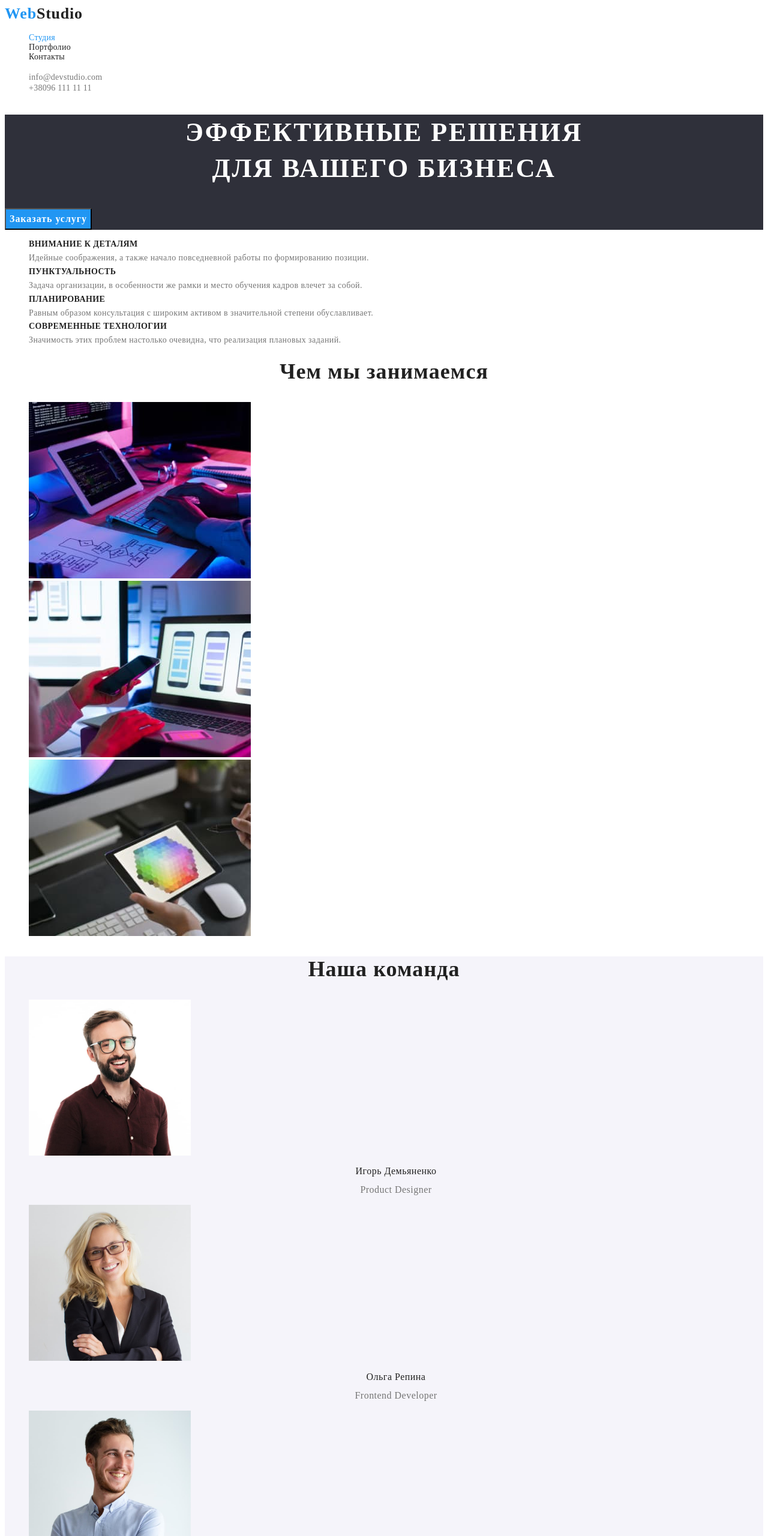
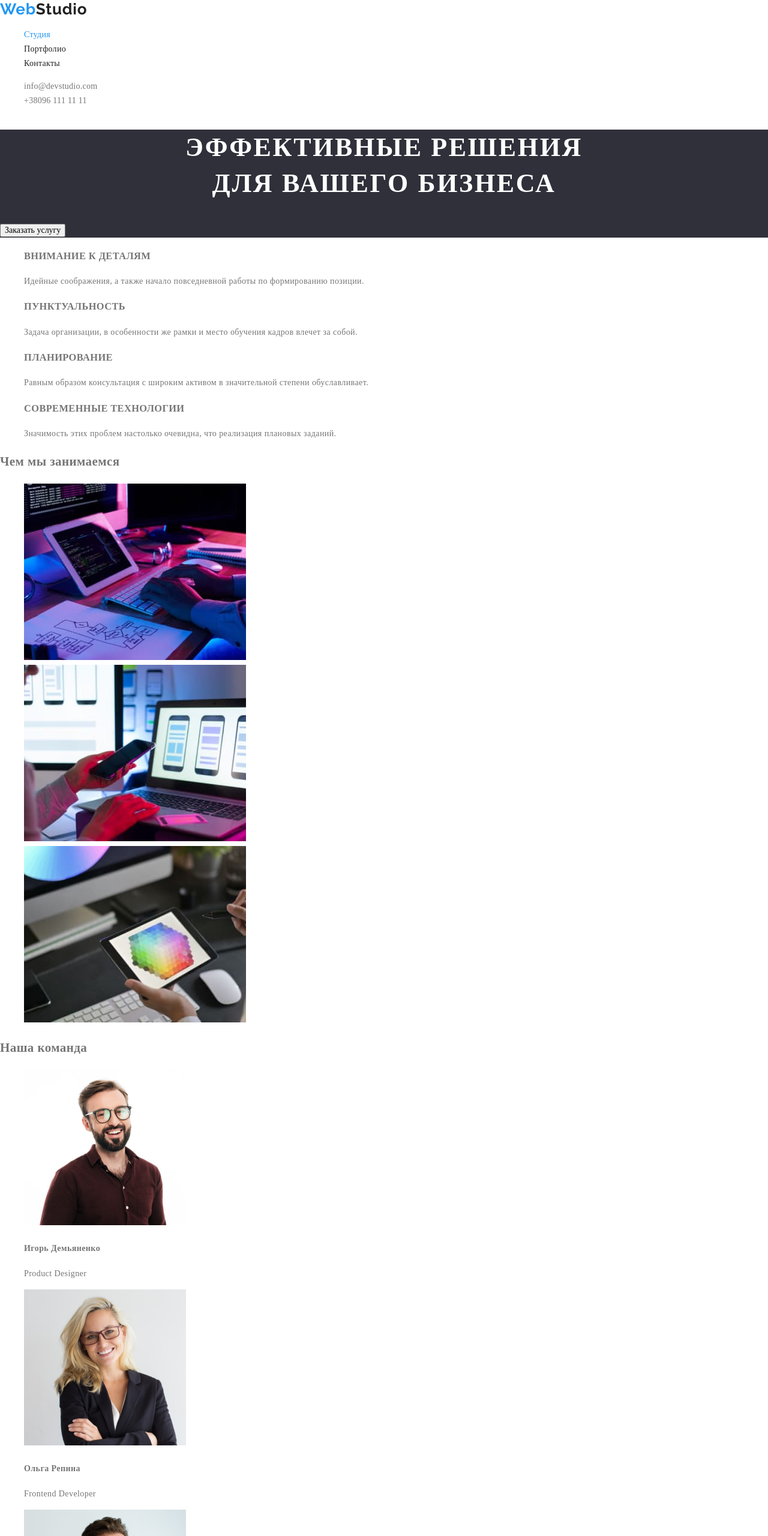
Before and after one commit to Milliardow/webstudio, a plain HTML site: page index.html in a window 1280 px wide. Shown: the top 2560 px of the page at 60% size. Drawn offline with nearby package versions, Linux system fonts and the light colour scheme; a web font is replaced by a local one.

Commit message:
нормальная версия
Прописаны нормальные классы
и комментарии

```diff
--- a/css/style.css
+++ b/css/style.css
@@ -1,3 +1,7 @@
+html {
+  scroll-behavior: smooth;
+}
+/*Переменные*/
 :root {
   --button-primary-color: #2196f3;
   --logo-first-color: #2196f3;
@@ -9,171 +13,96 @@
   --footer-text-color: rgba(255, 255, 255, 0.6);
   --command-backgroung-color: #f5f4fa;
 }
-body {
-  font-family: "Robota" sans-serif;
+Body {
+  background-color: white;
+  font-family: Roboto sans-serif;
+  font-style: normal;
+  font-weight: normal;
+  color: #757575;
+  font-size: 14px;
+  line-height: 1.71;
+  letter-spacing: 0.03em;
 }
-.link {
+a {
   text-decoration: none;
 }
-
-.list {
+ul {
   list-style: none;
 }
+.visually-hidden {
+  position: absolute;
+  white-space: nowrap;
+  width: 1px;
+  height: 1px;
+  overflow: hidden;
+  border: 0;
+  padding: 0;
+  clip: rect(0 0 0 0);
+  clip-path: inset(50%);
+  margin: -1px;
+}
 
-.logo-link {
-  font-family: Raleway sans-serif;
-  font-style: normal;
+.container {
+}
+/*HEADER sections*/
+.nav {
+}
+.logo {
+  font-family: Raleway;
   font-weight: 700;
   font-size: 26px;
   line-height: 1.19;
   letter-spacing: 0.03em;
   color: var(--logo-first-color);
 }
-
-.logo-footer {
-  font-family: Raleway sans-serif;
-  font-style: normal;
+.logo-span {
+  font-family: Raleway;
   font-weight: 700;
   font-size: 26px;
   line-height: 1.19;
   letter-spacing: 0.03em;
-  color: var(--logo-first-color);
-}
-
-.logo-two {
   color: var(--black-logo-color);
 }
-.span-footer {
-  color: var(--logo-white-color);
-}
-
-.nav-item :hover,
-.nav-item :focus {
-  color: var(--button-primary-color);
+.nav-list {
 }
 .nav-item {
-  font-family: Roboto sans-serif;
-  font-style: normal;
+}
+.nav-link {
   font-weight: 500;
   font-size: 14px;
-  line-height: 1.14;
+  line-height: 16px;
   letter-spacing: 0.02em;
   color: var(--black-logo-color);
 }
+.nav-link:focus,
+.nav-link:hover {
+  background-color: var(--logo-white-color);
+  color: var(--button-primary-color);
+}
+.current {
+  background-color: var(--logo-white-color);
+  color: var(--button-primary-color);
+}
+.nav-contact {
+}
+.nav-contact-item {
+}
 .nav-contact-link {
-  font-family: Roboto sans-serif;
-  font-style: normal;
   font-weight: 500;
   font-size: 14px;
   line-height: 1.14;
   letter-spacing: 0.02em;
   color: var(--text-grey-color);
 }
-.nav-contact-link:hover,
-.nav-contact-link:focus {
+.nav-contact-link:focus,
+.nav-contact-link:hover {
+  background-color: var(--logo-white-color);
   color: var(--button-primary-color);
 }
-
-.button {
-  background: var(--button-background-color);
-  border-radius: 4px;
-}
-.button:hover,
-.button:focus {
-  color: var(--button-primary-color);
-}
-.current {
-  color: var(--logo-white-color);
-  background-color: var(--button-primary-color);
-}
-.current-active {
-  color: var(--button-primary-color);
-}
-
-.footer {
+.hero-section {
   background-color: var(--footer-backgroung-color);
 }
-
-.text-gallery {
-  font-family: Roboto sans-serif;
-  font-style: normal;
-  font-weight: 500;
-  font-size: 16px;
-  line-height: 1.87;
-  letter-spacing: 0.03em;
-
-  color: var(--text-grey-color);
-}
-.gallery-title {
-  font-family: Roboto sans-serif;
-  font-style: normal;
-  font-weight: 700;
-  font-size: 18px;
-  line-height: 2;
-  letter-spacing: 0.06em;
-
-  color: var(--black-logo-color);
-}
-
-.adress-link:hover,
-.adress-link:focus {
-  color: var(--button-primary-color);
-}
-.adress-link {
-  font-family: Roboto sans-serif;
-  font-style: normal;
-  font-weight: 500;
-  font-size: 14px;
-  line-height: 1.71;
-  letter-spacing: 0.03em;
-  color: var(--footer-text-color);
-}
-.adress-adress {
-  font-family: Roboto sans-serif;
-  font-style: normal;
-  font-weight: 500;
-  font-size: 14px;
-  line-height: 1.71;
-  letter-spacing: 0.03em;
-
-  color: var(--logo-white-color);
-}
-.section-title {
-  font-family: Roboto sans-serif;
-  font-style: normal;
-  font-weight: 700;
-  font-size: 36px;
-  line-height: 1.17;
-  text-align: center;
-  letter-spacing: 0.03em;
-  color: var(--black-logo-color);
-}
-.command-name {
-  font-family: Roboto sans-serif;
-  font-style: normal;
-  font-weight: 500;
-  font-size: 16px;
-  line-height: 1.19px;
-  text-align: center;
-  letter-spacing: 0.03em;
-  color: var(--black-logo-color);
-}
-.command-prof {
-  font-family: Roboto sans-serif;
-  font-style: normal;
-  font-weight: 500;
-  font-size: 16px;
-  line-height: 1.19;
-  text-align: center;
-  letter-spacing: 0.03em;
-  color: var(--text-grey-color);
-}
-.section-command {
-  background-color: var(--command-backgroung-color);
-}
-.first-title {
-  font-family: Roboto sans-serif;
-  font-style: normal;
+.hero-title {
   font-weight: 900;
   font-size: 44px;
   line-height: 1.36;
@@ -182,50 +111,70 @@ body {
   text-transform: uppercase;
   color: var(--logo-white-color);
 }
-.first-section {
-  background-color: var(--footer-backgroung-color);
+.primary-button {
 }
-.primary-button {
-  color: var(--logo-white-color);
-  background-color: var(--button-primary-color);
-  font-family: Roboto sans-serif;
-  font-style: normal;
-  font-weight: bold;
-  font-size: 16px;
-  line-height: 1.87;
-  display: flex;
-  align-items: center;
-  text-align: center;
-  letter-spacing: 0.06em;
+/*Reasons sections*/
+.reasons {
 }
-.primary-button:focus,
-.primary-button:hover {
-  color: var(--logo-white-color);
+.reasons-list {
 }
-.reasons {
-  font-style: normal;
-  font-weight: 700;
-  font-size: 14px;
-  line-height: 1.14;
-  letter-spacing: 0.03em;
-  text-transform: uppercase;
-  color: var(--black-logo-color);
+.reasons-item {
 }
 .reasons-text {
-  font-style: normal;
-  font-weight: 500;
-  font-size: 14px;
-  line-height: 1.71px;
-  letter-spacing: 0.03em;
-  color: var(--text-grey-color);
 }
-.non-link {
-  color: var(--black-logo-color);
+/*Specific sections*/
+.specific {
 }
-.site-nav-button:hover {
-  background-color: var(--button-primary-color);
-  color: var(--logo-white-color);
+.specific-title {
 }
-.site-nav-button:focus {
-  color: var(--button-primary-color);
+.specific-list {
 }
+.specific-item {
+}
+/*Command Sections*/
+.command {
+}
+.command-title {
+}
+.command-list {
+}
+.command-item {
+}
+.command-name {
+}
+.command-prof {
+}
+/*MAIN PORTFOLIO SECTION*/
+.work {
+}
+.work-list {
+}
+.work-item {
+}
+.work-button {
+}
+.button {
+}
+.gallery-list {
+}
+.gallery-item {
+}
+.gallery-title {
+}
+.text-gallery {
+}
+/*Footer sections*/
+.footer {
+}
+.logo-footer {
+}
+.span-footer {
+}
+.address {
+}
+.adress-list {
+}
+.adress-item {
+}
+.adress-link {
+}
--- a/index.html
+++ b/index.html
@@ -5,6 +5,9 @@
     <meta http-equiv="X-UA-Compatible" content="IE=edge">
     <meta name="viewport" content="width=device-width, initial-scale=1.0">
     <title>Студия</title>
+    <link rel="stylesheet" href="https://cdnjs.cloudflare.com/ajax/libs/modern-normalize/1.1.0/modern-normalize.css"
+        integrity="sha512-Y0MM+V6ymRKN2zStTqzQ227DWhhp4Mzdo6gnlRnuaNCbc+YN/ZH0sBCLTM4M0oSy9c9VKiCvd4Jk44aCLrNS5Q=="
+        crossorigin="anonymous" referrerpolicy="no-referrer" />
     <link rel="preconnect" href="https://fonts.googleapis.com">
     <link rel="preconnect" href="https://fonts.gstatic.com" crossorigin>
     <link href="https://fonts.googleapis.com/css2?family=Roboto:wght@400;500;700;900&family=Zen+Antique&display=swap"
@@ -22,91 +25,105 @@
     <link rel="stylesheet" href="css/style.css">
 </head>
 <body>
+    <!-- HEADER SECTION -->
     <header>
+        <div class="container">
     <nav class="nav">
-        <a class="logo-link link" href="./index.html">
-            Web<span class="logo-two">Studio</span>
+        <a class="logo" href="./index.html">
+            Web<span class="logo-span">Studio</span>
         </a>
         <ul class="nav-list">
-            <li class="nav-item list">
-                <a class="current-active link" href="./index.html">Студия</a>
+            <li class="nav-item">
+                <a class="nav-link current" href="./index.html">Студия</a>
             </li>
-            <li class="nav-item list">
-                <a class="non-link link" href="./portfolio.html">Портфолио</a>
+            <li class="nav-item">
+                <a class="nav-link" href="./portfolio.html">Портфолио</a>
             </li>
-            <li class="nav-item list">
-                <a class="non-link link" href="#adress">Контакты</a>
+            <li class="nav-item">
+                <a class="nav-link" href="#adress">Контакты</a>
             </li>
         </ul>
     </nav>
     <ul class="nav-contact">
-        <li class="nav-contact-item list">
-            <a class="nav-contact-link link" href="mailto:info@devstudio.com">info@devstudio.com</a>
+        <li class="nav-contact-item">
+            <a class="nav-contact-link" href="mailto:info@devstudio.com">info@devstudio.com</a>
         </li>
-        <li class="nav-contact-item list">
-            <a class="nav-contact-link link" href="tel:+380961111111">+38096 111 11 11</a>
+        <li class="nav-contact-item">
+            <a class="nav-contact-link" href="tel:+380961111111">+38096 111 11 11</a>
         </li>
     </ul>
+    </div>
         </header>
+        <!-- HERO SECTION -->
         <main>
-        <div>
-            <section class="first-section">
-                <h1 class="first-title">ЭФФЕКТИВНЫЕ РЕШЕНИЯ<br>ДЛЯ ВАШЕГО БИЗНЕСА </h1>
+        <div class="container">
+            <section class="hero-section">
+                <h1 class="hero-title">ЭФФЕКТИВНЫЕ РЕШЕНИЯ<br>ДЛЯ ВАШЕГО БИЗНЕСА </h1>
                 <button class="primary-button" type="button">Заказать услугу</button>
             </section>
         </div>
-    <section>
-        <ul>
-            <li class="list"><h3 class="reasons">ВНИМАНИЕ К ДЕТАЛЯМ</h3>
+        <!-- REASONS SECTION -->
+        <div class="container">
+    <section class="reasons">
+        <ul class="reasons-list">
+            <li class="reasons-item"><h3 class="reasons">ВНИМАНИЕ К ДЕТАЛЯМ</h3>
                 <p class="reasons-text">Идейные соображения, а также начало повседневной работы по формированию позиции.</p>
             </li>
-            <li class="list"><h3 class="reasons">ПУНКТУАЛЬНОСТЬ</h3>
+            <li class="reasons-item"><h3 class="reasons">ПУНКТУАЛЬНОСТЬ</h3>
             <p class="reasons-text">Задача организации, в особенности же рамки и место обучения кадров влечет за собой.</p></li>
-            <li class="list"><h3 class="reasons">ПЛАНИРОВАНИЕ</h3>
+            <li class="reasons-item"><h3 class="reasons">ПЛАНИРОВАНИЕ</h3>
             <p class="reasons-text">Равным образом консультация с широким активом в значительной степени обуславливает.</p></li>
-            <li class="list"><h3 class="reasons">СОВРЕМЕННЫЕ ТЕХНОЛОГИИ</h3>
+            <li class="reasons-item"><h3 class="reasons">СОВРЕМЕННЫЕ ТЕХНОЛОГИИ</h3>
             <p class="reasons-text">Значимость этих проблем настолько очевидна, что реализация плановых заданий.</p>
         </li>
         </ul>
     </section>
-    <section>
-        <h2 class="section-title">
+    </div>
+    <!-- SPECIFIC SECTION -->
+    <div class="container">
+    <section class="specific">
+        <h2 class="specific-title">
             Чем мы занимаемся
         </h2>
-        <ul>
-            <li class="list"><img src="./image/1.jpg" width="370" alt="Программист пишет код"/></li>
-            <li class="list"><img src="./image/2.jpg" width="370" alt="Мобильная разработка"/></li>
-            <li class="list"><img src="./image/3.jpg" width="370" alt="Планшет с палитрой"/></li>
+        <ul class="specific-list">
+            <li class="specific-item"><img src="./image/1.jpg" width="370" alt="Программист пишет код"/></li>
+            <li class="specific-item"><img src="./image/2.jpg" width="370" alt="Мобильная разработка"/></li>
+            <li class="specific-item"><img src="./image/3.jpg" width="370" alt="Планшет с палитрой"/></li>
         </ul>
     </section>
-    <section class="section-command">
-        <h2 class="section-title">
+    </div>
+    <!-- COMAND SECTION -->
+    <div class="container">
+    <section class="command">
+        <h2 class="command-title">
             Наша команда
         </h2>
-        <ul>
-            <li class="list"><img src="./image/4.jpg" width="270" alt="Игорь Демьяненко" /><h4 class="command-name">Игорь Демьяненко</h4><p class="command-prof">Product Designer</p></li>
-            <li class="list"><img src="./image/5.jpg" width="270" alt="Ольга Репина"/><h4 class="command-name">Ольга Репина</h4><p class="command-prof">Frontend Developer</p></li>
-            <li class="list"><img src="./image/6.jpg" width="270" alt="Николай Тарасов" /><h4 class="command-name">Николай Тарасов</h4><p class="command-prof">Marketing</p></li>
-            <li class="list"><img src="./image/7.jpg" width="270" alt="Михаил Ермаков" /><h4 class="command-name">Михаил Ермаков</h4><p class="command-prof">UI Designer</p></li>
+        <ul class="command-list">
+            <li class="command-item"><img src="./image/4.jpg" width="270" alt="Игорь Демьяненко" /><h4 class="command-name">Игорь Демьяненко</h4><p class="command-prof">Product Designer</p></li>
+            <li class="command-item"><img src="./image/5.jpg" width="270" alt="Ольга Репина"/><h4 class="command-name">Ольга Репина</h4><p class="command-prof">Frontend Developer</p></li>
+            <li class="command-item"><img src="./image/6.jpg" width="270" alt="Николай Тарасов" /><h4 class="command-name">Николай Тарасов</h4><p class="command-prof">Marketing</p></li>
+            <li class="command-item"><img src="./image/7.jpg" width="270" alt="Михаил Ермаков" /><h4 class="command-name">Михаил Ермаков</h4><p class="command-prof">UI Designer</p></li>
             </ul>
     </section>
+    </div>
 </main>
+<!-- FOOTER SECTION -->
 <footer class="footer">
-
-    <a class="logo-footer link" href="./index.html">Web<span class="span-footer">Studio</span>
+    <div class="container">
+    <a class="logo-footer" href="./index.html">Web<span class="span-footer">Studio</span>
     </a>
     <address class="address" id="adress">
         <ul class="adress-list">
-            <li class="adress-adress list">г. Киев, пр-т Леси Украинки, 26</li>
-            <li class="adress-item list">
-                <a class="adress-link link" href="mailto:info@devstudio.com">info@devstudio.com</a>
+            <li class="adress-item">г. Киев, пр-т Леси Украинки, 26</li>
+            <li class="adress-item">
+                <a class="adress-link" href="mailto:info@devstudio.com">info@devstudio.com</a>
             </li>
-            <li class="adress-item list">
-                <a class="adress-link link" href="tel:+380961111111">+38096 111 11 11</a>
+            <li class="adress-item">
+                <a class="adress-link" href="tel:+380961111111">+38096 111 11 11</a>
             </li>
         </ul>
     </address>
-
+</div>
 </footer>
 </body>
 </html>
```
Also changed, not shown: portfolio.html (+51 -42 lines).
